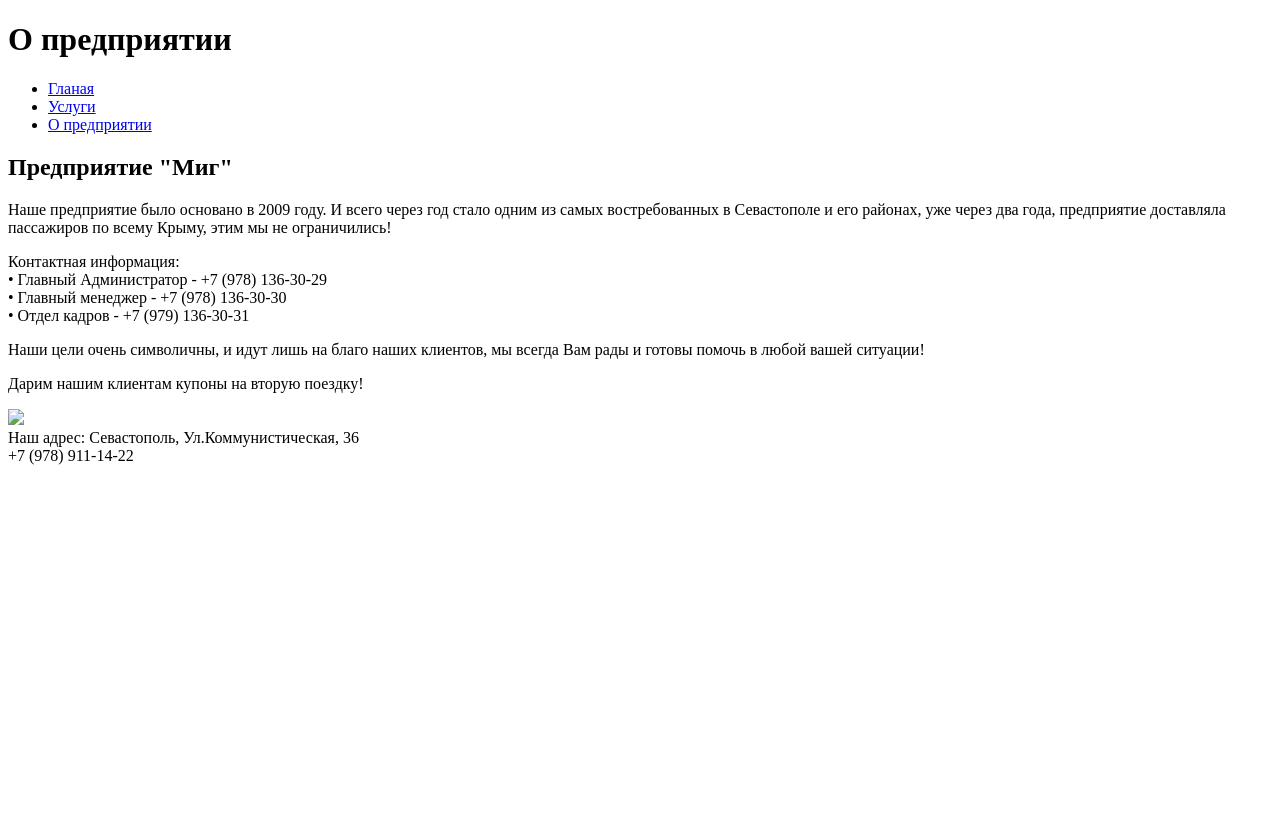
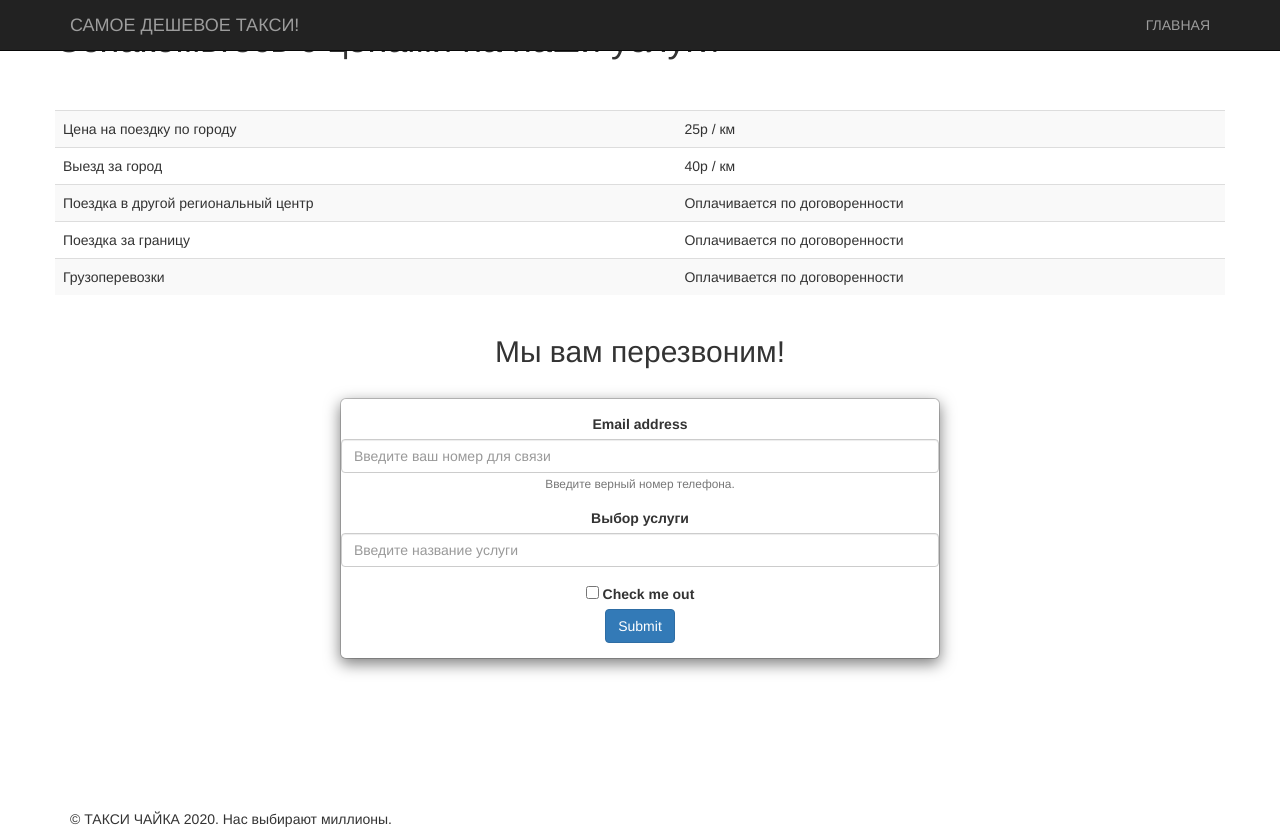
Before and after one commit to VersSus/newPul, a plain HTML site: page about.html in a window 1280 px wide. Before the commit the page ends 800 px from the top, so only its background shows below. Drawn offline with nearby package versions, Linux system fonts and the light colour scheme.

Commit message:
Лаба3

```diff
--- a/about.html
+++ b/about.html
@@ -1,33 +1,119 @@
 <!DOCTYPE html>
-<html lang="ru">
+<html lang="en">
 <head>
-	<meta charset="UTF-8">
-	<title> Миг </title>
-	<link rel="stylesheet" href="css/main.css">
+  <meta charset="utf-8">
+  <title>ТАКСИ ЧАЙКА</title>
+  <meta content="width=device-width, initial-scale=1.0" name="viewport">
+
+
+  <link href="img/favicon.ico" rel="icon">
+  <link href="img/apple-touch-icon.png" rel="apple-touch-icon">
+
+  <link href="https://fonts.googleapis.com/css?family=Lato:300,400,700,900|Raleway:400,300,700,900" rel="stylesheet">
+  <link href="https://fonts.googleapis.com/css2?family=Roboto+Condensed&display=swap" rel="stylesheet">
+  <link href="https://fonts.googleapis.com/css2?family=Montserrat&display=swap" rel="stylesheet">
+  <link href="https://fonts.googleapis.com/css2?family=Rubik&display=swap" rel="stylesheet">
+
+  <link href="lib/bootstrap/css/bootstrap.min.css" rel="stylesheet">
+
+  <link href="lib/font-awesome/css/font-awesome.min.css" rel="stylesheet">
+
+  <link href="css/style.css" rel="stylesheet">
 </head>
+
 <body>
-	<header>
-		<h1>О предприятии</h1>
-	</header>
-	<nav>
-		<ul>
-			<li><a href="index.html">Гланая</a></li>
-			<li><a href="uslugi.html">Услуги</a></li>
-			<li><a href="about.html">О предприятии</a></li>
-		</ul>
-	</nav>
-	<div class="content">
-		<h2>Предприятие "Миг"</h2>
-		<p> Наше предприятие было основано в 2009 году. И всего через год стало одним из самых востребованных в Севастополе и его районах, уже через два года, предприятие доставляла пассажиров по всему Крыму, этим мы не ограничились! </p>
-		<p> Контактная информация: </br>• Главный Администратор - +7 (978) 136-30-29 </br> • Главный менеджер - +7 (978) 136-30-30 </br> • Отдел кадров - +7 (979) 136-30-31</p>
 
-		<p>Наши цели очень символичны, и идут лишь на благо наших клиентов, мы всегда Вам рады и готовы помочь в любой вашей ситуации! </p>
-		<p> Дарим нашим клиентам купоны на вторую поездку!</p>
-		<img src="img/img_3.jpg" style="width: 60%;">
-	</div>
-	<footer>
-		<div class="adress">Наш адрес: Севастополь, Ул.Коммунистическая, 36</div>
-		<div class="phone">+7 (978) 911-14-22</div>
-	</footer>
+  <!-- HEADER -->
+  <div class="navbar navbar-inverse navbar-fixed-top">
+    <div class="container">
+      <div class="navbar-header">
+        <button type="button" class="navbar-toggle" data-toggle="collapse" data-target=".navbar-collapse">
+            <span class="icon-bar"></span>
+            <span class="icon-bar"></span>
+            <span class="icon-bar"></span>
+          </button>
+        <a class="navbar-brand" href="#">САМОЕ ДЕШЕВОЕ ТАКСИ!</a>
+      </div>
+      <div class="navbar-collapse collapse">
+        <ul class="nav navbar-nav navbar-right">
+          <li><a href="index.html">ГЛАВНАЯ</a></li>
+        </ul>
+      </div>
+    </div>
+  </div>
+
+
+  <div class="container w">
+    <div class="row centered">
+      <h1>Ознакомьтесь с ценами на наши услуги</h1><br><br>
+        <table class="table table-striped table-dark">
+  <tbody>
+    <tr>
+      <td>Цена на поездку по городу</td>
+      <td>25р / км</td>
+    </tr>
+    <tr>
+      <td>Выезд за город</td>
+      <td>40р / км</td>
+    </tr>
+    <tr>
+      <td>Поездка в другой региональный центр</td>
+      <td>Оплачивается по договоренности</td>
+    </tr>
+      <tr>
+      <td>Поездка за границу</td>
+      <td>Оплачивается по договоренности</td>
+    </tr>
+      <tr>
+      <td>Грузоперевозки</td>
+      <td>Оплачивается по договоренности</td>
+    </tr>
+  </tbody>
+</table>
+
+        <aside class="bg-dark">
+        <div class="container text-center">
+            <div class="call-to-action">
+                <h2>Мы вам перезвоним!</h2>
+                <div class="modal-dialog">
+      <div class="modal-content">
+        <div class="modal-body">
+          <div class="row centered">
+
+            <form>
+  <div class="form-group">
+    <label for="exampleInputEmail1">Email address</label>
+    <input type="email" class="form-control" id="exampleInputEmail1" aria-describedby="emailHelp" placeholder="Введите ваш номер для связи">
+    <small id="emailHelp" class="form-text text-muted">Введите верный номер телефона.</small>
+  </div>
+  <div class="form-group">
+    <label for="exampleInputPassword1">Выбор услуги</label>
+    <input type="password" class="form-control" id="exampleInputPassword1" placeholder="Введите название услуги">
+  </div>
+  <div class="form-check">
+    <input type="checkbox" class="form-check-input" id="exampleCheck1">
+    <label class="form-check-label" for="exampleCheck1">Check me out</label>
+  </div>
+  <button type="submit" class="btn btn-primary">Submit</button>
+</form>
+          </div>
+        </div>
+      </div>
+    </div>
+            </div>
+        </div>
+    </aside><br>
+    </div>
+    <br>
+    <br>
+  </div>
+  <div id="copyrights">
+    <div class="container"><br><br><br>
+      <p>
+        &copy; ТАКСИ ЧАЙКА 2020. Нас выбирают миллионы.
+      </p>
+    </div>
+  </div>
+
 </body>
 </html>
```
Also changed, not shown: index.html (+85 -34 lines), 1 other file.
